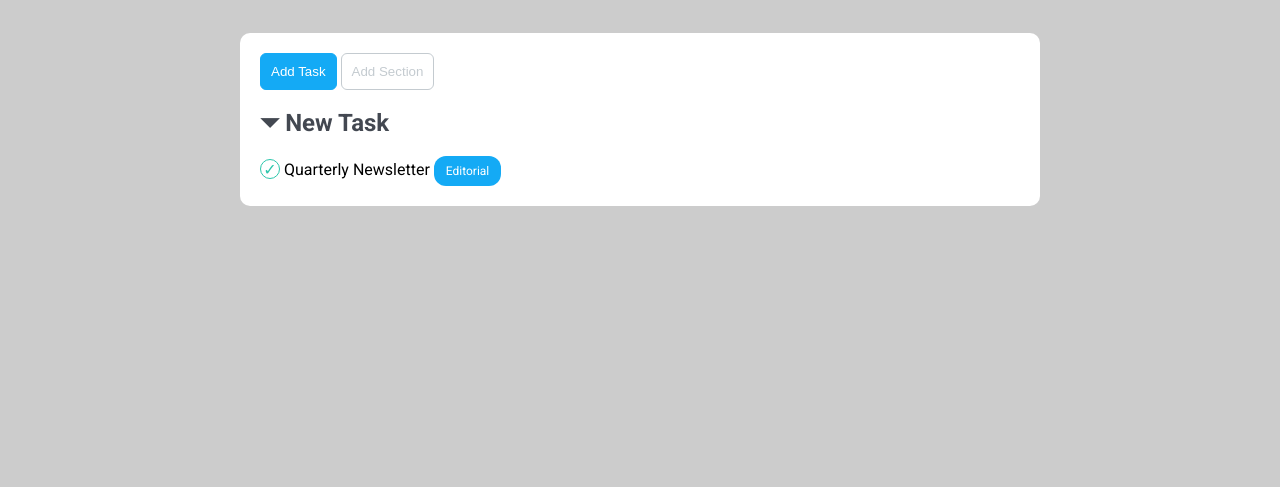
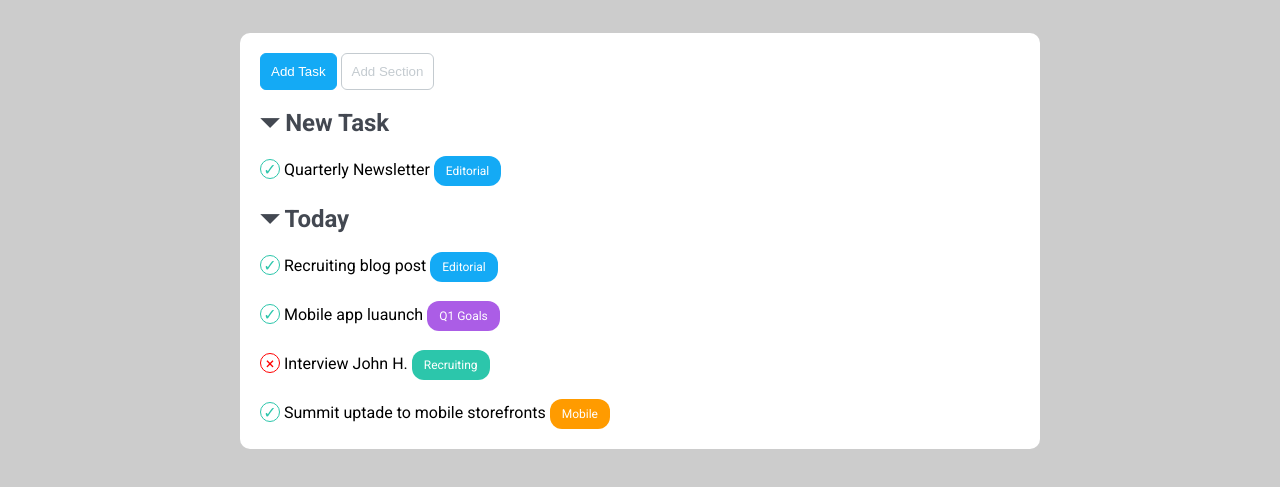
Before and after one commit to MatteoVentura7/html-css-toboolist, a plain HTML site: page index.html in a window 1280 px wide. Shown: the part 87-574 px from the top of the page. Drawn offline with Linux system fonts and the light colour scheme.

Commit message:
seconda section

```diff
--- a/css/style.css
+++ b/css/style.css
@@ -77,11 +77,23 @@ main {
     background-color: #14AAF5;
 }
 
+.tag-purple {
+    background-color: #ab5de6;
+}
+
+.tag-green {
+    background-color: #2CC6AB;
+}
+
+.tag-orange {
+    background-color: #FF9B00;
+}
+
 ul {
     list-style: none;
 }
 
-.circle {
+.circle-green {
     color: #2CC6AB;
     display: inline-block;
     height: 20px;
@@ -93,6 +105,18 @@ ul {
 
 }
 
+.circle-red {
+    color: red;
+    display: inline-block;
+    height: 20px;
+    width: 20px;
+    line-height: 20px;
+    text-align: center;
+    border: 1px solid red;
+    border-radius: 100%;
+
+}
+
 .title {
     color:#434851 ;
 }
--- a/index.html
+++ b/index.html
@@ -32,12 +32,46 @@
             <br>
             <ul>
                 <li>
-                    <span class="circle">&check;</span>
+                    <span class="circle-green">&check;</span>
                      Quarterly Newsletter
                     <span class="tag tag-azure "> Editorial</span>
                 </li>
             </ul>
         </section>
+<!--prima section-->
+<br>
+<!--seconda section-->
+        <section>
+            <h2 class="title">&#9207; Today</h2>
+            <br>
+            <ul>
+                <li>
+                    <span class="circle-green">&check;</span>
+                    Recruiting blog post
+                    <span class="tag tag-azure "> Editorial</span>
+                </li>
+<br>
+                <li>
+                    <span class="circle-green">&check;</span>
+                    Mobile app luaunch
+                    <span class="tag tag-purple "> Q1 Goals</span>
+                </li>
+<br>
+                <li>
+                    <span class="circle-red">&times;</span>
+                    Interview John H.
+                    <span class="tag tag-green "> Recruiting</span>
+                </li>
+<br>
+                <li>
+                    <span class="circle-green">&check;</span>
+                    Summit uptade to mobile storefronts
+                    <span class="tag tag-orange "> Mobile</span>
+                </li>
+            </ul>
+        </section>
+<!--seconda section-->
+
     </main>
 
 
```
